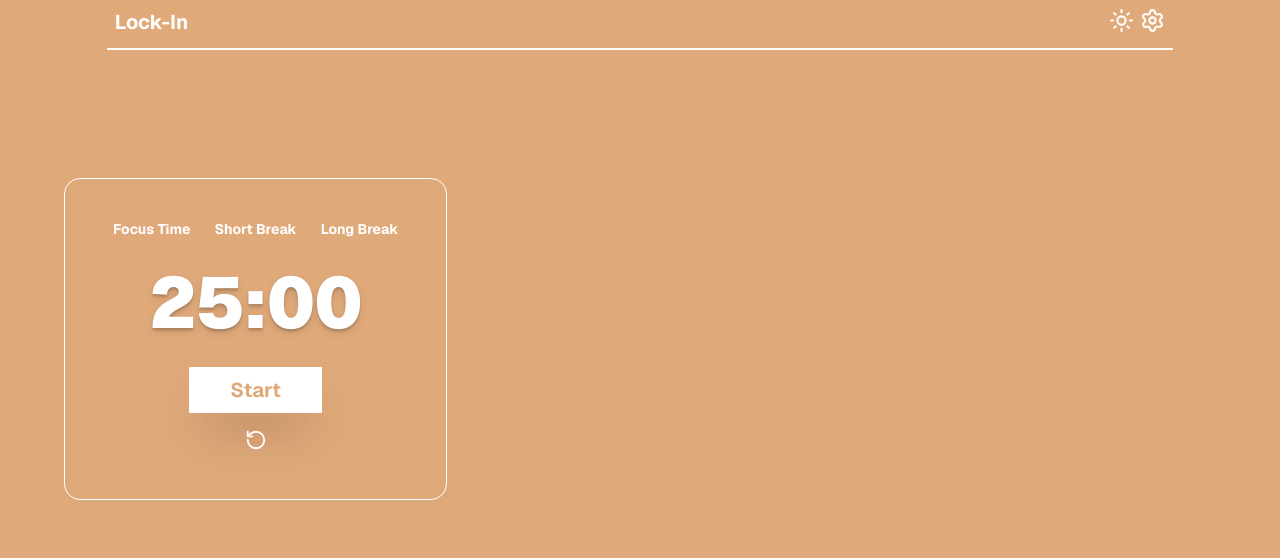
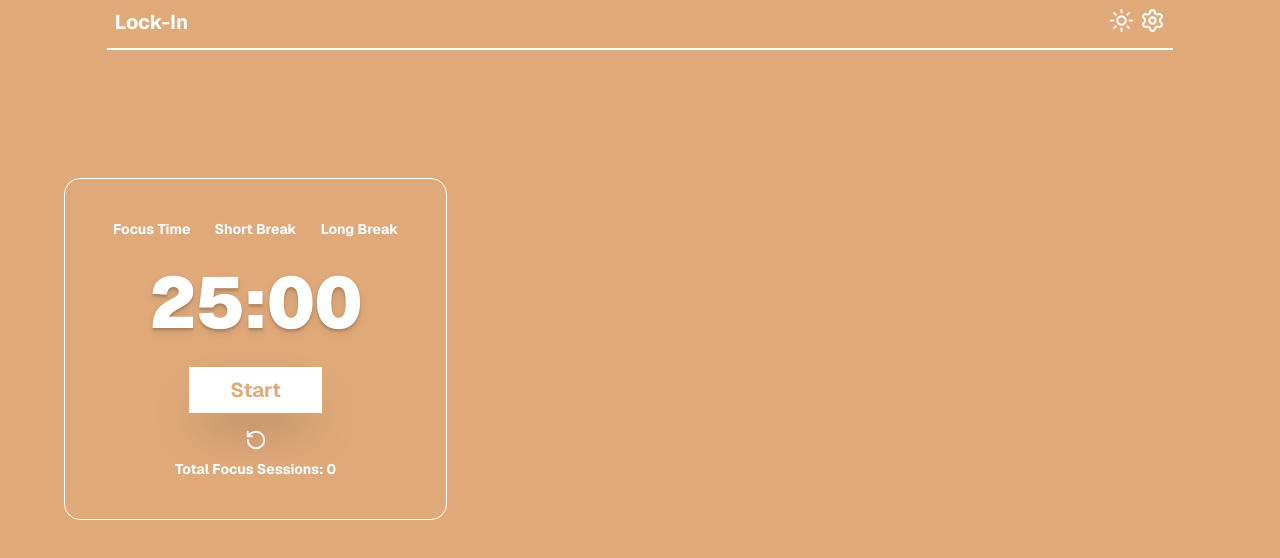
Before and after one commit to jvazquez30/pomodoro-timer, a Next.js app: page / in a window 1280 px wide. Shown: the top 558 px of the page. Built offline with nearby package versions, Linux system fonts and the light colour scheme.

Commit message:
added focus session counter

```diff
--- a/src/app/components/PomodoroTimer.tsx
+++ b/src/app/components/PomodoroTimer.tsx
@@ -3,6 +3,7 @@ import { useState, useEffect, useRef } from "react"
 import TimerDisplay from "./TimerDisplay";
 import TimerControls from "./TimerControls";
 import ModeSelector from "./ModeSelector";
+import SessionTracker from "./SessionTracker";
 
 
 export default function PomodoroTimer() {
@@ -12,7 +13,7 @@ export default function PomodoroTimer() {
     longBreak: 15
   }
 
-
+  const [completions, setCompletions] = useState(0)
   const [mode, setMode] = useState<keyof typeof DURATIONS>("focus")
   const [isRunning, setIsRunning] = useState(false)
   const [secondsLeft, setSecondsLeft] = useState(DURATIONS[mode] * 60);
@@ -27,6 +28,9 @@ export default function PomodoroTimer() {
       if (endTimeRef.current === null) return; // in case endTime is null
       const remainingTime = Math.round((endTimeRef.current - Date.now()) / 1000)
       if (remainingTime <= 0) {
+        if (mode === `focus`) {
+          setCompletions(completions + 1)
+        }
         setIsRunning(false)
         setSecondsLeft(0)
         return;
@@ -86,6 +90,9 @@ export default function PomodoroTimer() {
         onReset={handleReset}
       />
 
+    <SessionTracker
+    completions={completions}
+    />
     </div>
   )
 }
--- a/src/app/components/SessionTracker.tsx
+++ b/src/app/components/SessionTracker.tsx
@@ -0,0 +1,16 @@
+
+type SessionTrackerProps = {
+  completions: number;
+}
+
+export default function SessionTracker({
+  completions,
+}: SessionTrackerProps) {
+
+
+return (
+  <div className="flex justify-center font-bold text-sm">
+    Total Focus Sessions: {completions}
+  </div>
+)
+}
--- a/src/app/components/TimerDisplay.tsx
+++ b/src/app/components/TimerDisplay.tsx
@@ -14,7 +14,7 @@ export default function TimerDisplay({
 
 
   return (
-    <div className="flex justify-center text-7xl text- text-shadow-lg font-[950] p-2 tabular-nums animate-time-in">
+    <div className="flex justify-center text-7xl text-shadow-lg font-[950] p-2 tabular-nums animate-time-in">
       {paddedMinutes}:{paddedSeconds}
     </div>
   )
```
